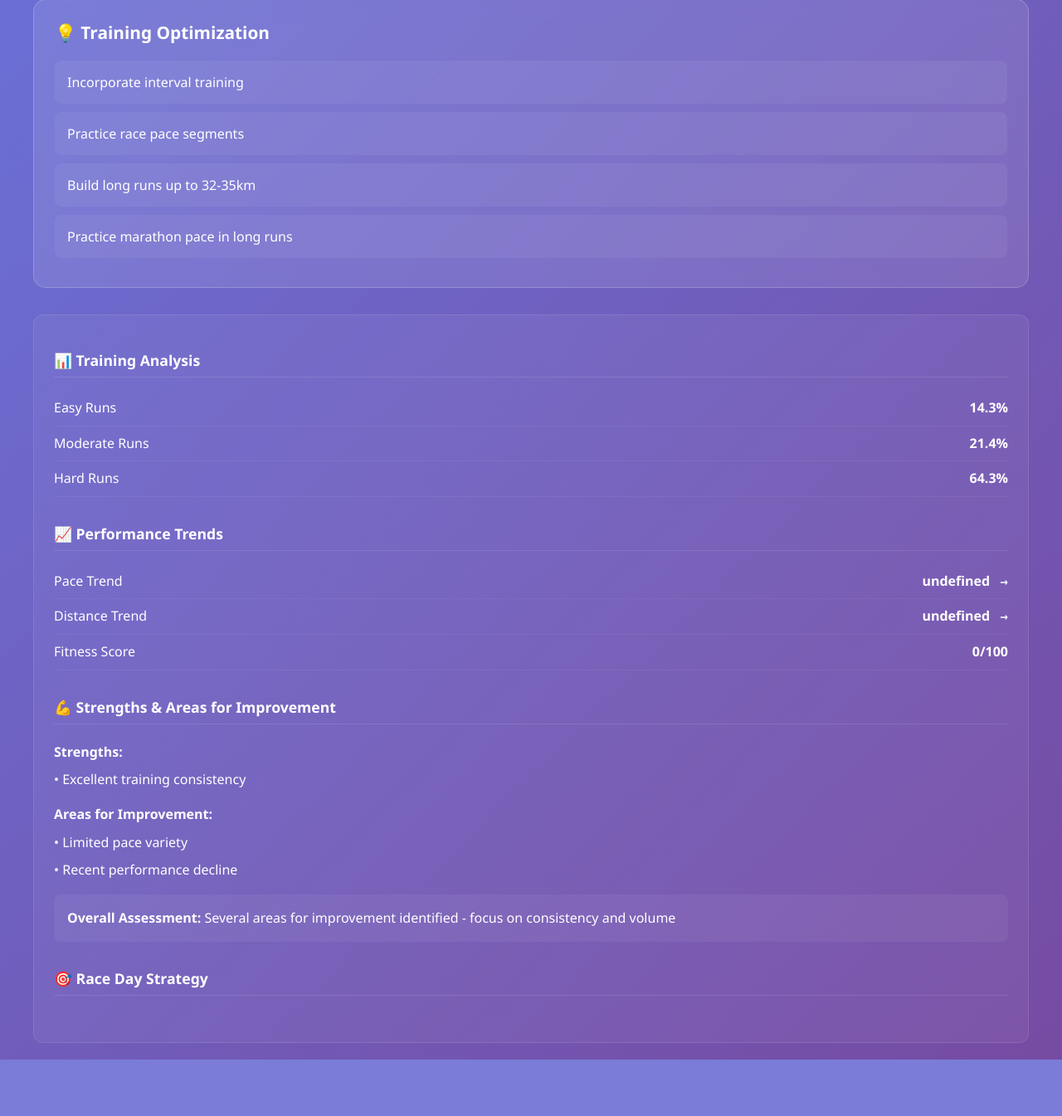
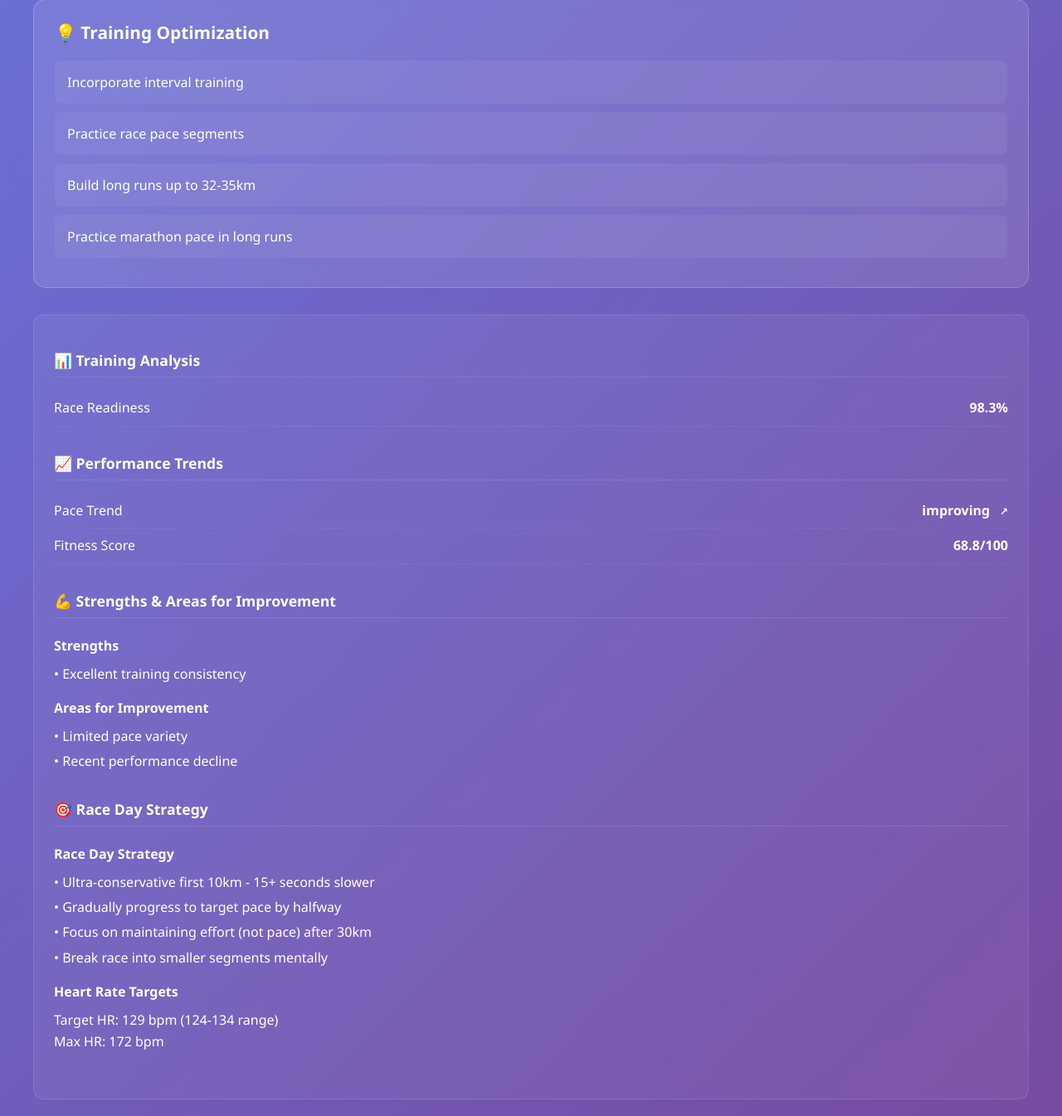
Before and after one commit to rathishpadman/MarathonTraining, a Flask app: page /race_predictor in a window 1280 px wide. Shown: the part 1047-2392 px from the top of the page at 83% size. Before the commit the page ends 2324 px from the top, so only its background shows below. Run offline with Flask 3, Linux system fonts and the light colour scheme; data comes from the database, SQL or seed files in the repository.

Commit message:
Improve display of performance trends using new optimization metrics
Refactor `displayPerformanceTrends` to use `optimization_metrics` and `training_analysis` for pace/distance trends.

Replit-Commit-Author: Agent
Replit-Commit-Session-Id: d25da532-ae38-48e6-aca7-75be0e4c91ec
Replit-Commit-Screenshot-Url: https://storage.googleapis.com/screenshot-production-us-central1/4af7ab70-3715-49e2-9c42-d1b05d91b220/95936dec-a5bc-4980-9845-4f016f39b63b.jpg

```diff
--- a/templates/race_predictor.html
+++ b/templates/race_predictor.html
@@ -577,17 +577,17 @@
                 displayStrategicPacing(data.pacing_strategy.splits);
             }
 
-            // Display training analysis
-            displayTrainingAnalysis(data.training_analysis || {});
+            // Display training analysis using optimization metrics
+            displayTrainingAnalysisFromOptimization(data);
 
-            // Display performance trends
-            displayPerformanceTrends(data.performance_trends || {});
+            // Display performance trends using optimization metrics
+            displayPerformanceTrendsFromOptimization(data);
 
             // Display strengths and weaknesses
-            displayStrengthsWeaknesses(data.strengths_weaknesses || {});
+            displayStrengthsWeaknessesFromOptimization(data);
 
             // Display race day strategy
-            displayRaceDayStrategy(data.race_day_strategy || {});
+            displayRaceDayStrategyFromOptimization(data);
 
             // Show the insights container
             insightsContainer.style.display = 'block';
@@ -670,51 +670,171 @@
             }
         }
 
-        function displayPerformanceTrends(trends) {
+        function displayPerformanceTrendsFromOptimization(data) {
             const container = document.getElementById('performanceTrends');
             container.innerHTML = '';
 
-            if (trends.pace_trend) {
-                const trend = trends.pace_trend;
-                const trendClass = trend.direction === 'improving' ? 'trend-up' :
-                                  trend.direction === 'declining' ? 'trend-down' : 'trend-stable';
-                const trendIcon = trend.direction === 'improving' ? '↗' :
-                                 trend.direction === 'declining' ? '↘' : '→';
+            // Extract metrics from optimization data
+            const metrics = data.optimization_metrics || {};
+            const training = data.training_analysis || {};
+
+            // Display Pace Trend based on fitness trend score
+            if (metrics.fitness_trend_score !== undefined) {
+                const score = metrics.fitness_trend_score;
+                let direction, trendClass, trendIcon;
+
+                if (score >= 7) {
+                    direction = 'improving';
+                    trendClass = 'trend-up';
+                    trendIcon = '↗';
+                } else if (score <= 3) {
+                    direction = 'declining';
+                    trendClass = 'trend-down';
+                    trendIcon = '↘';
+                } else {
+                    direction = 'stable';
+                    trendClass = 'trend-stable';
+                    trendIcon = '→';
+                }
 
                 container.innerHTML += `
                     <div class="metric-item">
                         <span class="metric-label">Pace Trend</span>
                         <span class="metric-value">
-                            ${trend.direction}
+                            ${direction}
                             <span class="trend-indicator ${trendClass}">${trendIcon}</span>
                         </span>
                     </div>
                 `;
             }
 
-            if (trends.distance_trend) {
-                const trend = trends.distance_trend;
-                const trendClass = trend.direction === 'increasing' ? 'trend-up' :
-                                  trend.direction === 'decreasing' ? 'trend-down' : 'trend-stable';
-                const trendIcon = trend.direction === 'increasing' ? '↗' :
-                                 trend.direction === 'decreasing' ? '↘' : '→';
+            // Display Distance Trend based on weekly distance average
+            if (training.weekly_distance_avg !== undefined) {
+                const weeklyDist = training.weekly_distance_avg;
+                let direction, trendClass, trendIcon;
+
+                if (weeklyDist >= 50) {
+                    direction = 'increasing';
+                    trendClass = 'trend-up';
+                    trendIcon = '↗';
+                } else if (weeklyDist <= 25) {
+                    direction = 'decreasing';
+                    trendClass = 'trend-down';
+                    trendIcon = '↘';
+                } else {
+                    direction = 'stable';
+                    trendClass = 'trend-stable';
+                    trendIcon = '→';
+                }
 
                 container.innerHTML += `
                     <div class="metric-item">
                         <span class="metric-label">Distance Trend</span>
                         <span class="metric-value">
-                            ${trend.direction}
+                            ${direction}
                             <span class="trend-indicator ${trendClass}">${trendIcon}</span>
                         </span>
                     </div>
                 `;
             }
 
-            if (trends.fitness_progression) {
+            // Display Fitness Score directly from optimization metrics
+            if (metrics.overall_optimization_score !== undefined) {
                 container.innerHTML += `
                     <div class="metric-item">
                         <span class="metric-label">Fitness Score</span>
-                        <span class="metric-value">${trends.fitness_progression.current_score || 0}/100</span>
+                        <span class="metric-value">${metrics.overall_optimization_score.toFixed(1)}/100</span>
+                    </div>
+                `;
+            }
+        }
+
+        function displayTrainingAnalysisFromOptimization(data) {
+            const container = document.getElementById('trainingAnalysis');
+            container.innerHTML = '';
+
+            const analysis = data.training_analysis || {};
+            const metrics = data.optimization_metrics || {};
+
+            if (analysis.weekly_distance_avg) {
+                container.innerHTML += `
+                    <div class="metric-item">
+                        <span class="metric-label">Weekly Distance Average</span>
+                        <span class="metric-value">${analysis.weekly_distance_avg.toFixed(1)} km</span>
+                    </div>
+                `;
+            }
+
+            if (analysis.consistency_score) {
+                container.innerHTML += `
+                    <div class="metric-item">
+                        <span class="metric-label">Training Consistency</span>
+                        <span class="metric-value">${analysis.consistency_score.toFixed(0)}%</span>
+                    </div>
+                `;
+            }
+
+            if (analysis.avg_pace_min_km) {
+                container.innerHTML += `
+                    <div class="metric-item">
+                        <span class="metric-label">Average Training Pace</span>
+                        <span class="metric-value">${formatPaceFromSeconds(analysis.avg_pace_min_km * 60)}</span>
+                    </div>
+                `;
+            }
+
+            if (metrics.race_readiness_score !== undefined) {
+                container.innerHTML += `
+                    <div class="metric-item">
+                        <span class="metric-label">Race Readiness</span>
+                        <span class="metric-value">${metrics.race_readiness_score.toFixed(1)}%</span>
+                    </div>
+                `;
+            }
+        }
+
+        function displayStrengthsWeaknessesFromOptimization(data) {
+            const container = document.getElementById('strengthsWeaknesses');
+            container.innerHTML = '';
+
+            const strengths = data.strengths_weaknesses?.strengths || [];
+            const weaknesses = data.strengths_weaknesses?.weaknesses || [];
+
+            if (strengths.length > 0) {
+                container.innerHTML += '<h4 style="color: #4CAF50; margin-bottom: 0.5rem;">Strengths</h4>';
+                strengths.forEach(strength => {
+                    container.innerHTML += `<div style="color: rgba(255, 255, 255, 0.9); margin-bottom: 0.3rem;">• ${strength}</div>`;
+                });
+            }
+
+            if (weaknesses.length > 0) {
+                container.innerHTML += '<h4 style="color: #F44336; margin-bottom: 0.5rem; margin-top: 1rem;">Areas for Improvement</h4>';
+                weaknesses.forEach(weakness => {
+                    container.innerHTML += `<div style="color: rgba(255, 255, 255, 0.9); margin-bottom: 0.3rem;">• ${weakness}</div>`;
+                });
+            }
+        }
+
+        function displayRaceDayStrategyFromOptimization(data) {
+            const container = document.getElementById('raceDayStrategy');
+            container.innerHTML = '';
+
+            const strategy = data.pacing_strategy || {};
+
+            if (strategy.pacing_advice && strategy.pacing_advice.length > 0) {
+                container.innerHTML += '<h4 style="color: #FFD700; margin-bottom: 0.5rem;">Race Day Strategy</h4>';
+                strategy.pacing_advice.forEach(advice => {
+                    container.innerHTML += `<div style="color: rgba(255, 255, 255, 0.9); margin-bottom: 0.3rem;">• ${advice}</div>`;
+                });
+            }
+
+            if (strategy.heart_rate_targets) {
+                const hr = strategy.heart_rate_targets;
+                container.innerHTML += `
+                    <h4 style="color: #FFD700; margin-bottom: 0.5rem; margin-top: 1rem;">Heart Rate Targets</h4>
+                    <div style="color: rgba(255, 255, 255, 0.9);">
+                        <div>Target HR: ${hr.target_hr} bpm (${hr.target_hr_range[0]}-${hr.target_hr_range[1]} range)</div>
+                        <div>Max HR: ${hr.estimated_max_hr} bpm</div>
                     </div>
                 `;
             }
```
Also changed, not shown: attached_assets/targeted_element_1749397961682.png (added).
